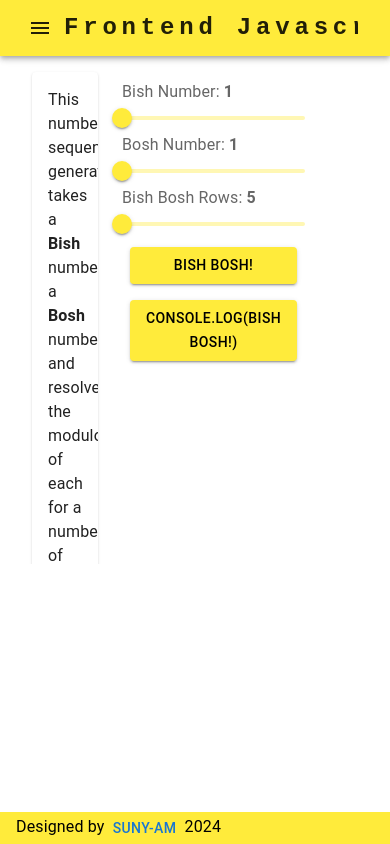
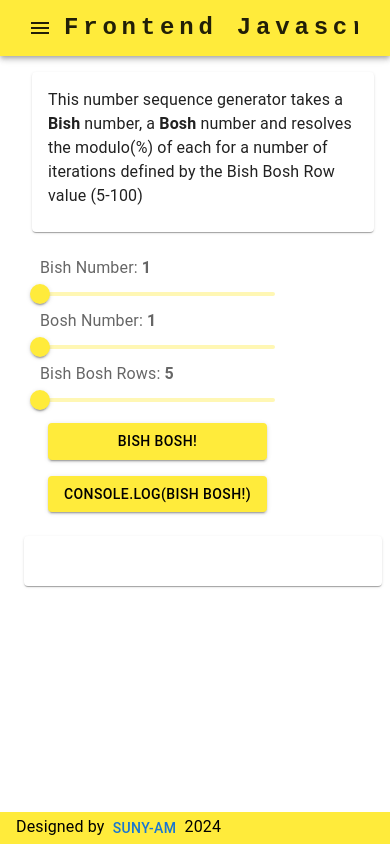
Before and after one commit to Sunyam-Lexicon-2024/frontend-javascript, a React (Vite) app: page / in a window 390 px wide. Built offline with nearby package versions, Linux system fonts and the light colour scheme.

Commit message:
Make App more responsive

```diff
--- a/src/typescript/BishBosh/BishBosh.tsx
+++ b/src/typescript/BishBosh/BishBosh.tsx
@@ -9,7 +9,6 @@ import {
 	FormLabel,
 	Slider,
 } from "@mui/material"
-import { Height } from "@mui/icons-material"
 
 export default function BishBosh() {
 	const [bishNumber, setBishNumber] = useState(1)
@@ -61,23 +60,25 @@ export default function BishBosh() {
 		<Container
 			sx={{
 				m: 1,
+				position: "fixed",
 				display: "flex",
-				flexFlow: "row",
-				maxHeight: 500,
+				flexFlow: {
+					xs: "column",
+					sm: "row",
+				},
+				height: "90vh",
 				width: "100vw",
-				justifyContent: "space-around",
-				alignItems: "stretch",
+				justifyContent: "stretch",
 				overflowY: "hidden",
 			}}>
-			<Card sx={{ m: 1, maxWidth: 400, height: "fit-content" }}>
+			<Card sx={{ m: 1, height: "fit-content" }}>
 				<CardContent>
 					This number sequence generator takes a <strong>Bish</strong> number, a{" "}
-					<strong>Bosh</strong> number and resolves the modulo(%) <br />
-					of each for a number of iterations defined by the Bish Bosh Row value
-					(5-100)
+					<strong>Bosh</strong> number and resolves the modulo(%) of each for a
+					number of iterations defined by the Bish Bosh Row value (5-100)
 				</CardContent>
 			</Card>
-			<Box sx={{ m: 1, p: 1 }}>
+			<Box sx={{ m: 1, p: 1}}>
 				<form>
 					<FormControl>
 						<FormLabel>
@@ -141,10 +142,22 @@ export default function BishBosh() {
 					</FormControl>
 				</form>
 			</Box>
-			<Container
-				sx={{ overflowY: "scroll" }}
-				id="bish-bosh-text-display">
-			</Container>
+			<Card
+				sx={{
+					m: 0,
+					p: 0,
+					overflowY: "auto",
+					width: "100%",
+					height: {
+						xs: 50,
+						sm: 250,
+						md: "fit",
+					},
+					display: "flex",
+					justifyContent: "center",
+				}}>
+				<Box id="bish-bosh-text-display"></Box>
+			</Card>
 		</Container>
 	)
 }
--- a/src/typescript/Navigation.tsx
+++ b/src/typescript/Navigation.tsx
@@ -30,7 +30,7 @@ export default function Navigation({ loadComponent }: INavProps) {
 			position="static"
 			color="primary"
 			enableColorOnDark>
-			<Container maxWidth="xl">
+			<Container maxWidth="">
 				<Toolbar disableGutters>
 					<JavascriptIcon sx={{ display: { xs: "none", md: "flex" }, mr: 1 }} />
 					<Typography
--- a/src/typescript/ToDo/ItemListDisplay.tsx
+++ b/src/typescript/ToDo/ItemListDisplay.tsx
@@ -6,5 +6,5 @@ export default function ItemListDisplay({ itemList }: any) {
 		<Box key={`item-${item.props.id}`}> {item}</Box>
 	))
 
-	return <Box id="item-list-display">{items}</Box>
+	return <Box>{items}</Box>
 }
```
